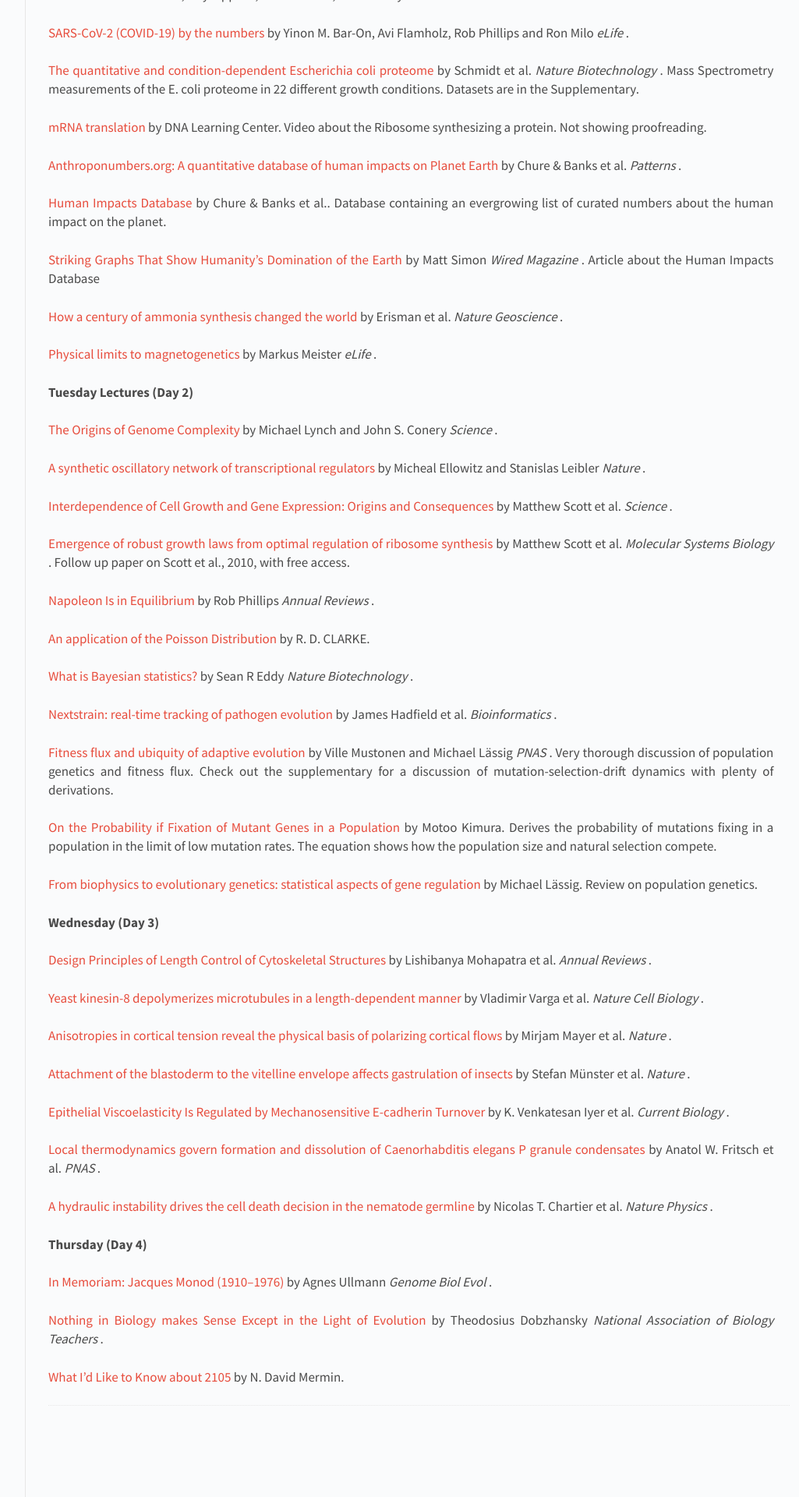
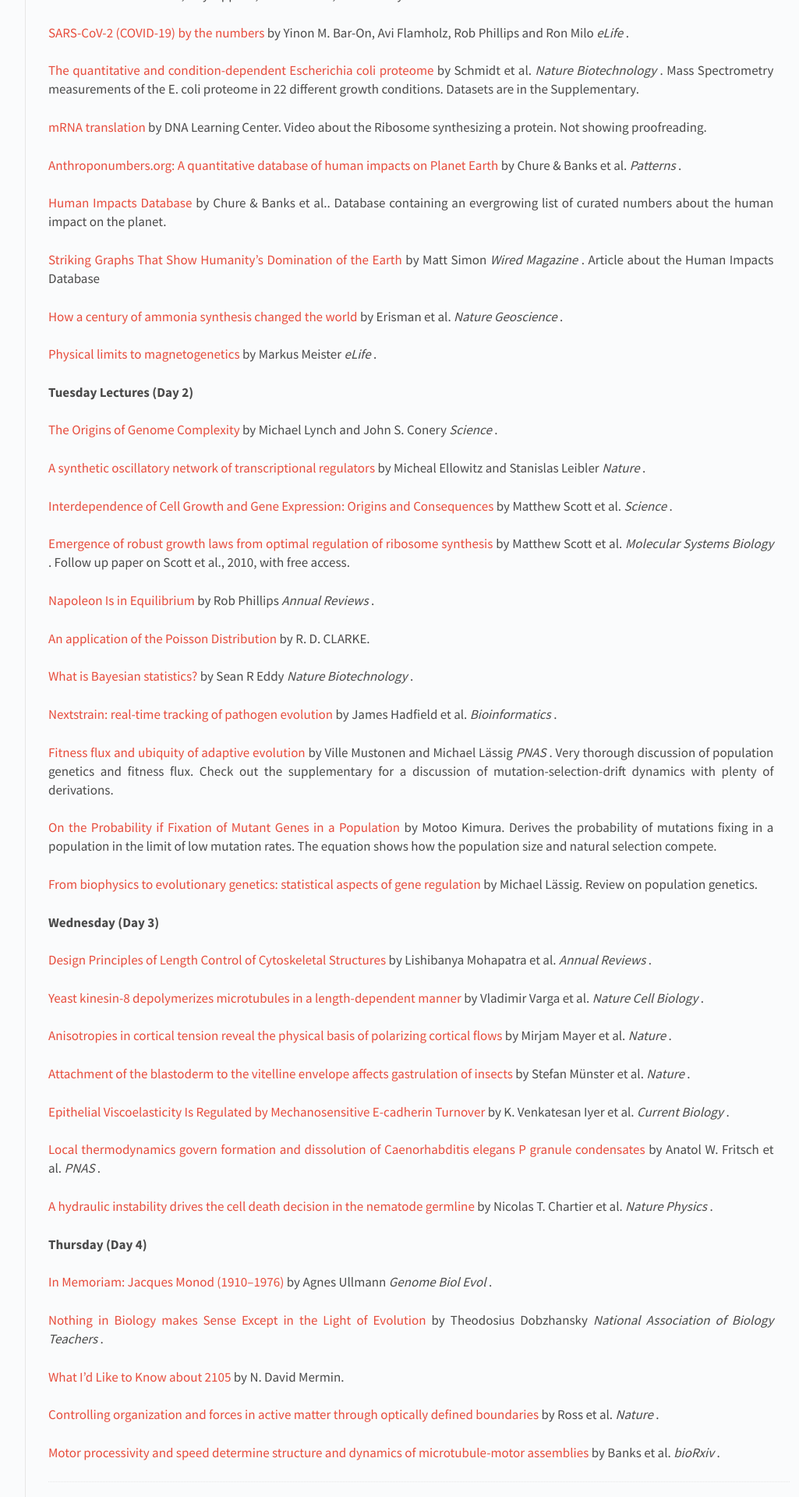
Before and after one commit to RPGroup-PBoC/pboc22_dresden, a Jekyll site: the page built from _posts/2022-01-28-materials.md, in a window 1280 px wide. Shown: the part 1120-3040 px from the top of the page at 78% size, without its empty margins (240-1265 px from the left). Built offline with Jekyll 4.4.1, drawn with Linux system fonts in a browser that asks for light colours.

Commit message:
active matter papers

```diff
--- a/_data/papers.yaml
+++ b/_data/papers.yaml
@@ -180,3 +180,13 @@ Thursday (Day 4):
  - title: "What I’d Like to Know about 2105"
    author: "N. David Mermin"
    link: "http://mermin.lassp.cornell.edu/talk1.pdf"
+
+ - title: "Controlling organization and forces in active matter through optically defined boundaries"
+   author: "Ross et al."
+   journal: "Nature"
+   link: "https://www.nature.com/articles/s41586-019-1447-1"
+
+ - title: "Motor processivity and speed determine structure and dynamics of microtubule-motor assemblies"
+   author: "Banks et al."
+   journal: "bioRxiv"
+   link: "http://rpdata.caltech.edu/publications/Banks2021.pdf"
```
